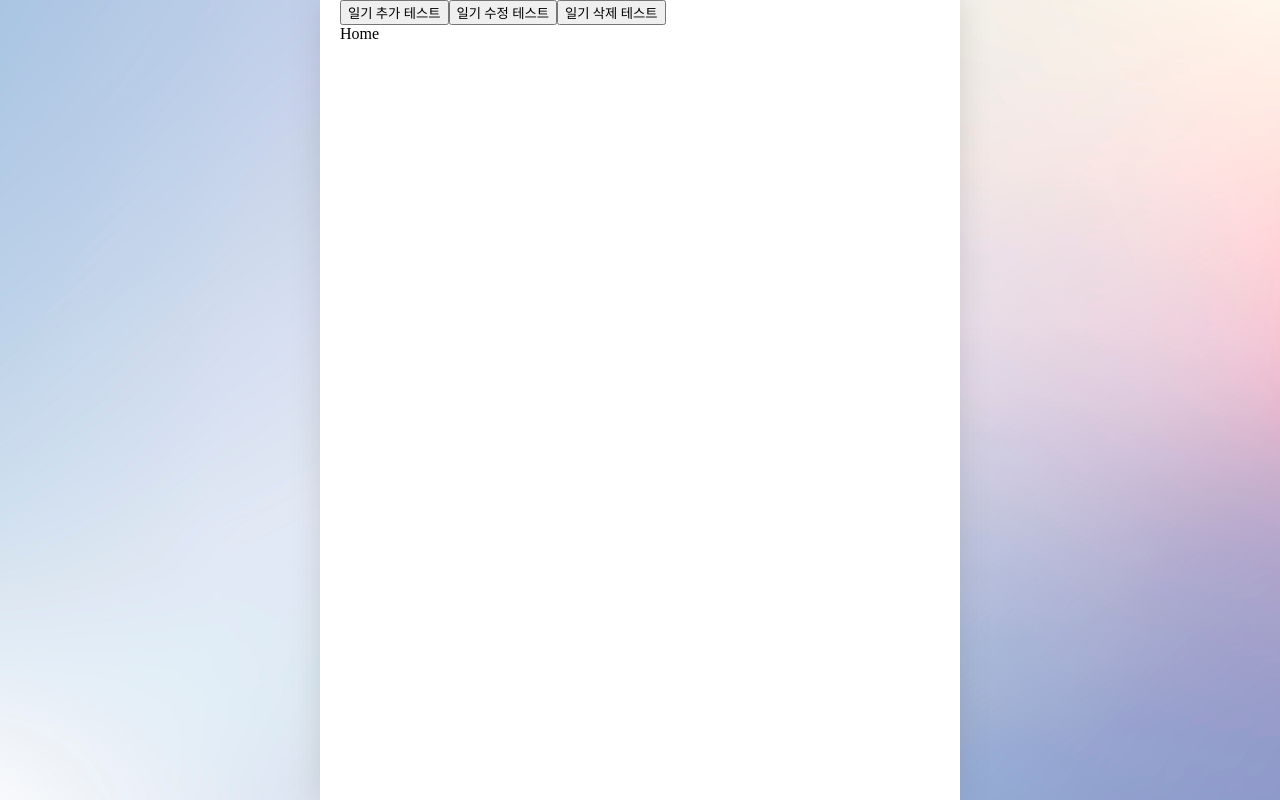
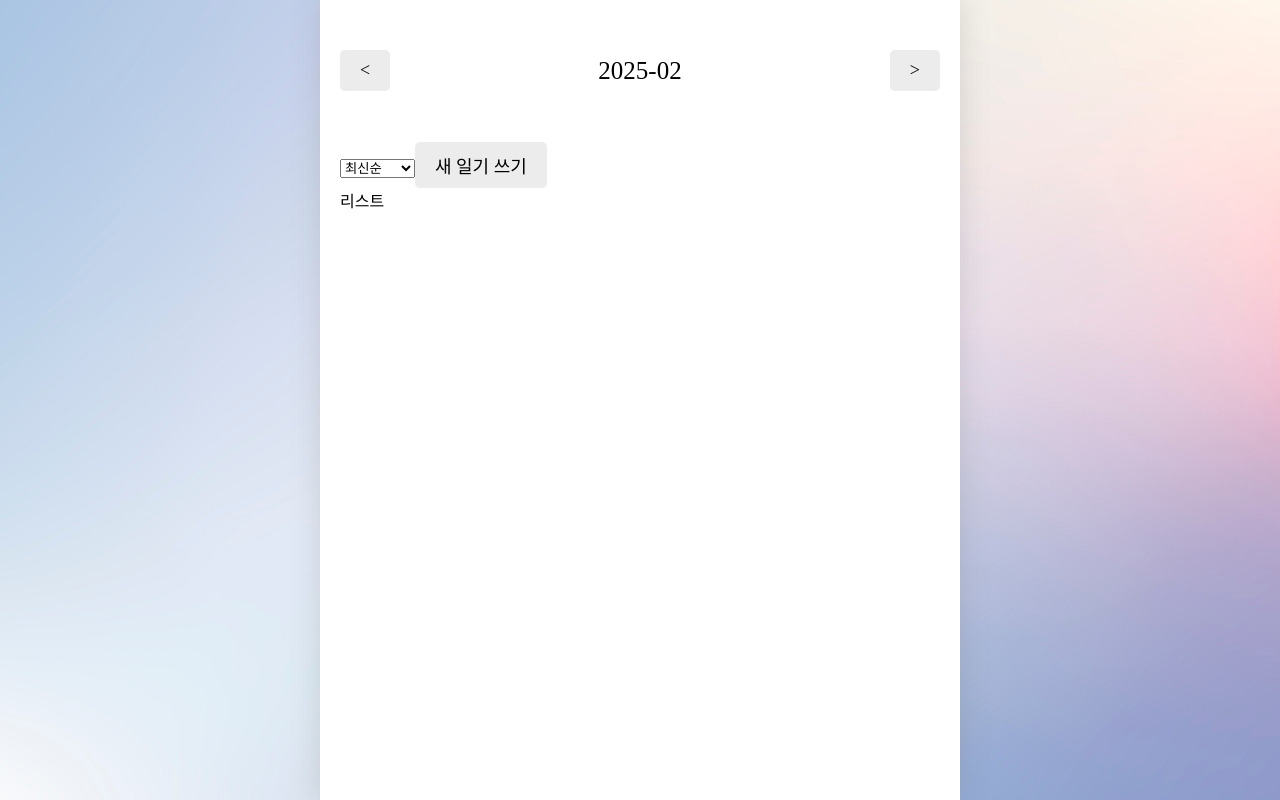
Before and after one commit to ahyns62/mood-diary, a React (Vite) app: page / in a window 1280 px wide. Built offline with nearby package versions, Linux system fonts and the light colour scheme; a web font is replaced by a local one.

Commit message:
feat: DiaryList 컴포넌트 구현

```diff
--- a/src/App.jsx
+++ b/src/App.jsx
@@ -79,18 +79,6 @@ function App() {
 
   return (
     <>
-      <button onClick={() => onCreate(new Date().getTime(), 1, "hello")}>
-        일기 추가 테스트
-      </button>
-
-      <button
-        onClick={() => onUpdate(1, new Date().getTime(), 3, "수정된 일기")}
-      >
-        일기 수정 테스트
-      </button>
-
-      <button onClick={() => onDelete(1)}>일기 삭제 테스트</button>
-
       <DiaryStateContext.Provider value={data}>
         <DiaryDispatchContext.Provider value={{ onCreate, onUpdate, onDelete }}>
           <Routes>
--- /dev/null
+++ b/src/components/layout/DiaryList/DiaryList.jsx
@@ -0,0 +1,18 @@
+import Button from "../../common/Button/Button";
+
+const DiaryList = () => {
+  return (
+    <div className="DiaryList">
+      <div className="menu_bar">
+        <select>
+          <option value={"latest"}>최신순</option>
+          <option value={"oldest"}>오래된 순</option>
+        </select>
+        <Button text={"새 일기 쓰기"} />
+      </div>
+      <div className="list_wrapper">리스트</div>
+    </div>
+  );
+};
+
+export default DiaryList;
--- a/src/pages/Home.jsx
+++ b/src/pages/Home.jsx
@@ -1,5 +1,19 @@
+import Header from "../components/layout/Header/Header";
+import Button from "../components/common/Button/Button";
+import DiaryList from "../components/layout/DiaryList/DiaryList";
+
 const Home = () => {
-  return <div>Home</div>;
+  return (
+    <div>
+      <Header
+        title={"2025-02"}
+        leftChild={<Button text={"<"} />}
+        rightChild={<Button text={">"} />}
+      />
+
+      <DiaryList />
+    </div>
+  );
 };
 
 export default Home;
```
